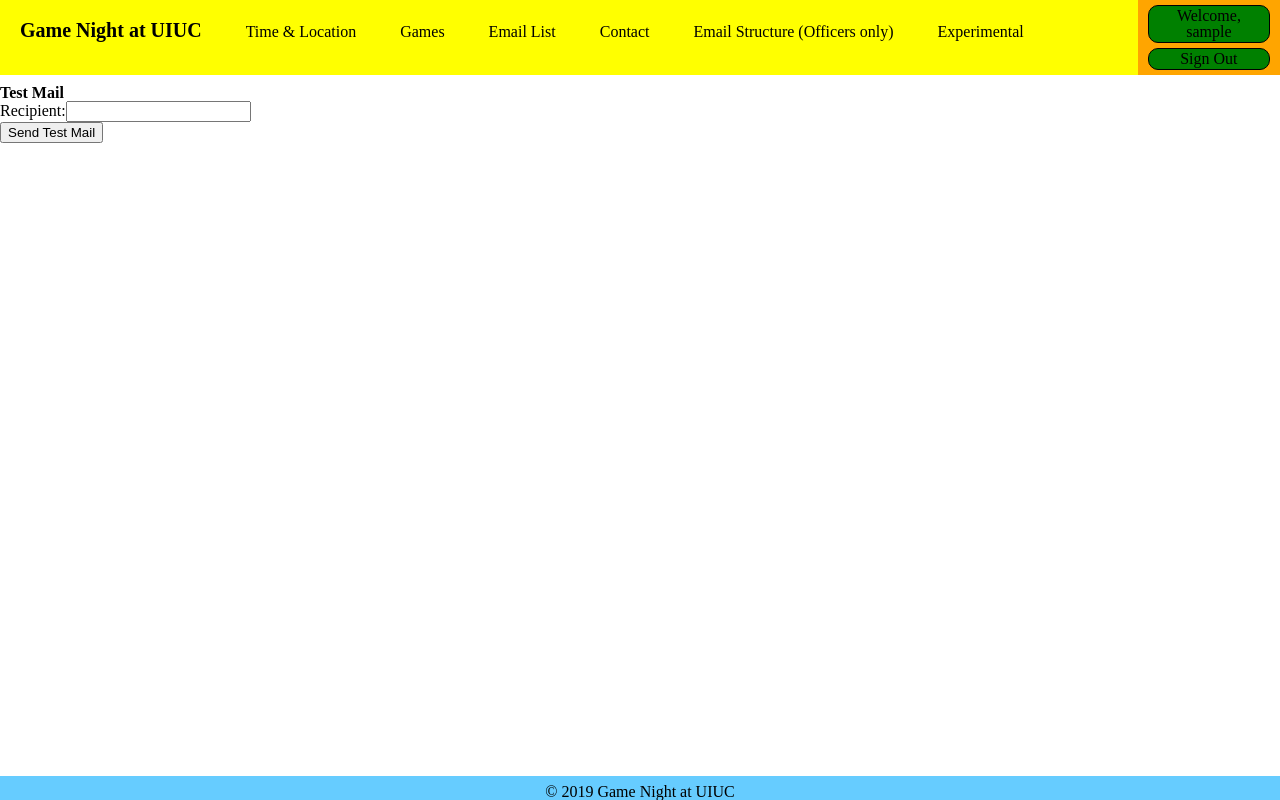
After one commit to penguinz1/Game_Night, a Django app: page /mass-mail-test in a window 1280 px wide. The commit adds this page. Run offline with Django 3.2, Linux system fonts and the light colour scheme; a user stored in the database is signed in; tables that the repository leaves empty hold one stand-in row (values such as "Sample post"); some web fonts are replaced.

Commit message:
Added test email functionality, hid background image for now

```diff
--- a/main/forms.py
+++ b/main/forms.py
@@ -19,6 +19,9 @@
 class MassEmailForm(forms.Form):
     subject = forms.CharField(max_length = 200)
     content = forms.CharField(max_length = 1000, widget=TinyMCE(attrs={'cols': 80, 'rows': 30}))
+
+class TestEmailForm(forms.Form):
+    recipient = forms.EmailField()
 
 class AddMailForm(forms.Form):
     new_mail = forms.EmailField();
--- a/main/static/css/styles.css
+++ b/main/static/css/styles.css
@@ -13,7 +13,7 @@
 
 
 body {
-    background-image: url('dice.jpg');
+ /*   background-image: url('dice.jpg');*/
     background-attachment: relative;
     background-repeat: no-repeat;
     background-size: cover;
--- a/main/templates/main/mass_mail.html
+++ b/main/templates/main/mass_mail.html
@@ -15,7 +15,8 @@
         </table>
         <ul>
             <input type="submit" name="save" value="Save">
-            <input type="submit" name="submit" value="Submit">
+            <input type="submit" name="test" value="Save and Send Test Mail">
+            <input type="submit" name="submit" value="Save and Submit">
         </ul>
     </form>
 {% endblock %}
--- /dev/null
+++ b/main/templates/main/mass_mail_test.html
@@ -0,0 +1,13 @@
+{% extends 'base_generic.html' %}
+
+{% block content %}
+    <h1 class="header">Test Mail</h1>
+
+    <form action="" method="post">
+        {% csrf_token %}
+        <table>
+        {{ form.as_table }}
+        </table>
+        <input type="submit" value="Send Test Mail">
+    </form>
+{% endblock %}
--- a/main/urls.py
+++ b/main/urls.py
@@ -6,6 +6,7 @@
     path('contact', views.contact, name = 'contact'),
     path('mass-mail', views.mass_mail, name = 'mass_mail'),
     path('mass-mail-submit', views.mass_mail_submit, name = 'mass_mail_submit'),
+    path('mass-mail-test', views.mass_mail_test, name = 'mass_mail_test'),
     path('email-list-index', views.email_list_index, name = 'email_list_index'),
     path('time-and-location', views.time_location, name = 'time_location'),
     path('email-list-add', views.add_email, name = 'add_email'),
--- a/main/views.py
+++ b/main/views.py
@@ -11,7 +11,7 @@
 from django.contrib.auth.decorators import permission_required
 
 from main.models import GameScore, Meeting, EmailAddress, MassEmail, ContactNotificant;
-from main.forms import CreateContactForm, MassEmailForm, AddMailForm, ModifyMailForm, DeleteMailForm;
+from main.forms import CreateContactForm, MassEmailForm, AddMailForm, ModifyMailForm, DeleteMailForm, TestEmailForm;
 
 # Create your views here.
 def index(request):
@@ -111,6 +111,9 @@
         if (request.POST.get('submit', False)):
             return HttpResponseRedirect(reverse('mass_mail_submit'))
 
+        if (request.POST.get('test', False)):
+            return HttpResponseRedirect(reverse('mass_mail_test'))
+
     else:
         if (next_meeting and next_meeting.email):
             message = next_meeting.email
@@ -145,6 +148,34 @@
         return HttpResponseRedirect(reverse('mass_mail'))
 
     return render(request, 'main/mass_mail_submission.html')
+
+@permission_required('main.can_send_emails')
+def mass_mail_test(request):
+    next_meeting = Meeting.objects.filter(time__gt = timezone.now())[0]
+
+    if (not next_meeting or not next_meeting.email):
+        raise Http404("message does not exist")
+
+    message = next_meeting.email
+    if request.method == 'POST':
+        form = TestEmailForm(request.POST)
+        if (form.is_valid()):
+            send_mail(
+                subject             = message.subject,
+                message             = html2text.html2text(message.content),
+                html_message        = message.content,
+                from_email          = 'Game Night',
+                recipient_list      = [form.cleaned_data['recipient']]
+            )
+            return HttpResponseRedirect(reverse('mass_mail'))
+
+    else:
+        form = TestEmailForm()
+
+    context = {
+        'form': form
+    }
+    return render(request, 'main/mass_mail_test.html', context)
 
 def email_list_index(request):
     return render(request, 'main/email_list_index.html')
```
Also changed, not shown: 1 other file.
